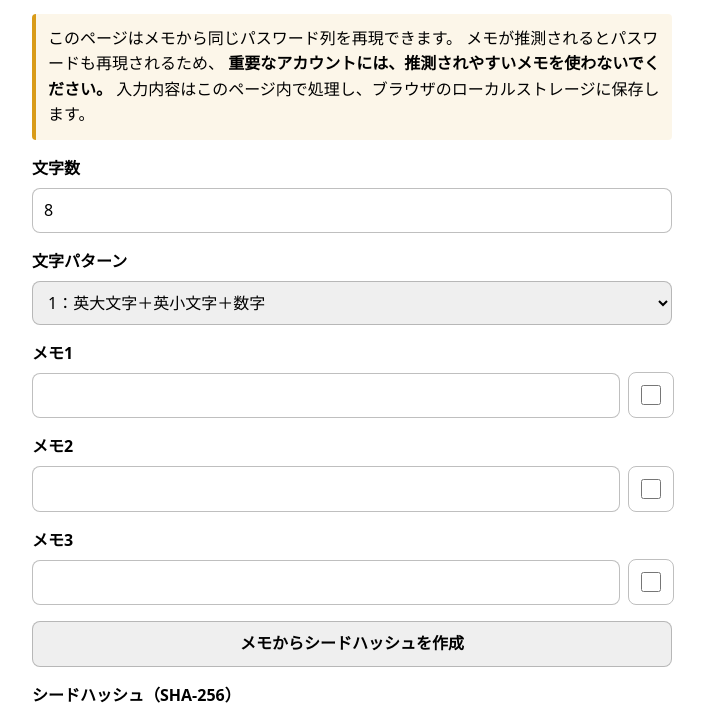
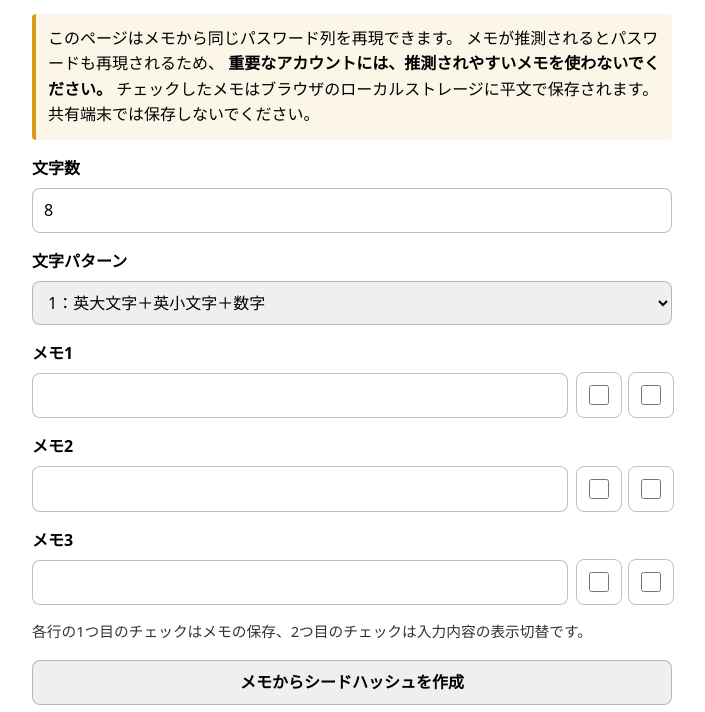
Before and after one commit to KskOHTA/pwg, a plain HTML site: page index.html in a window 1280 px wide. Shown: the part 81-793 px from the top of the page, without its empty margins (288-993 px from the left). Drawn offline with Linux system fonts and the light colour scheme.

Commit message:
各メモ欄に表示・非表示チェックボックスを追加

```diff
--- a/index.html
+++ b/index.html
@@ -16,7 +16,7 @@
     .result-row { display: flex; gap: 8px; }
     .result-row input { flex: 1; min-width: 0; font-family: monospace; }
     .result-row button { width: auto; }
-    .memo-row { display: grid; grid-template-columns: minmax(0, 1fr) 44px; align-items: end; gap: 8px; }
+    .memo-row { display: grid; grid-template-columns: minmax(0, 1fr) 44px 44px; align-items: end; gap: 8px; }
     .check-label { display: grid; place-items: center; width: 44px; height: 44px; margin: 0; border: 1px solid #8888; border-radius: 8px; }
     .check-label input { width: 20px; min-height: 20px; height: 20px; margin: 0; padding: 0; }
     .note { padding: 12px; border-left: 4px solid #d99b18; background: #d99b1818; border-radius: 4px; }
@@ -31,7 +31,7 @@
       このページはメモから同じパスワード列を再現できます。
       メモが推測されるとパスワードも再現されるため、
       <strong>重要なアカウントには、推測されやすいメモを使わないでください。</strong>
-      入力内容はこのページ内で処理し、ブラウザのローカルストレージに保存します。
+      チェックしたメモはブラウザのローカルストレージに平文で保存されます。共有端末では保存しないでください。
     </p>
 
     <label for="length">文字数</label>
@@ -49,19 +49,23 @@
 
     <label for="memo1">メモ1</label>
     <div class="memo-row">
-      <input id="memo1" type="text" autocomplete="off">
+      <input id="memo1" type="password" autocomplete="off">
       <label class="check-label" for="check1" title="メモ1を保存"><input id="check1" type="checkbox" aria-label="メモ1をローカルストレージに保存"></label>
+      <label class="check-label" for="show1" title="メモ1を表示"><input id="show1" type="checkbox" aria-label="メモ1を表示する（チェックなしで非表示）"></label>
     </div>
     <label for="memo2">メモ2</label>
     <div class="memo-row">
-      <input id="memo2" type="text" autocomplete="off">
+      <input id="memo2" type="password" autocomplete="off">
       <label class="check-label" for="check2" title="メモ2を保存"><input id="check2" type="checkbox" aria-label="メモ2をローカルストレージに保存"></label>
+      <label class="check-label" for="show2" title="メモ2を表示"><input id="show2" type="checkbox" aria-label="メモ2を表示する（チェックなしで非表示）"></label>
     </div>
     <label for="memo3">メモ3</label>
     <div class="memo-row">
-      <input id="memo3" type="text" autocomplete="off">
+      <input id="memo3" type="password" autocomplete="off">
       <label class="check-label" for="check3" title="メモ3を保存"><input id="check3" type="checkbox" aria-label="メモ3をローカルストレージに保存"></label>
+      <label class="check-label" for="show3" title="メモ3を表示"><input id="show3" type="checkbox" aria-label="メモ3を表示する（チェックなしで非表示）"></label>
     </div>
+    <p class="muted">各行の1つ目のチェックはメモの保存、2つ目のチェックは入力内容の表示切替です。</p>
 
     <div class="buttons">
       <button id="makeSeed" type="button">メモからシードハッシュを作成</button>
@@ -83,7 +87,7 @@
 
     <p id="status" class="muted" aria-live="polite"></p>
     <p id="count" class="muted">生成回数：0</p>
-    <p class="muted">同じメモ・文字数・パターンなら、同じ順番で生成した結果を再現できます。シードをリセットすると、生成回数も0に戻ります。ブラウザを閉じても、チェックしたメモとチェック状態はローカルに記憶されます。</p>
+    <p class="muted">同じメモ・文字数・パターンなら、同じ順番で生成した結果を再現できます。シードをリセットすると、生成回数も0に戻ります。</p>
   </main>
 
   <script>
@@ -112,10 +116,20 @@
       return `pwg.check${number}`;
     }
 
+    function visibilityKey(number) {
+      return `pwg.show${number}`;
+    }
+
+    function updateMemoVisibility(number) {
+      $("memo" + number).type = $("show" + number).checked ? "text" : "password";
+    }
+
     function loadMemo(number) {
       const checked = localStorage.getItem(checkKey(number)) === "true";
       $("check" + number).checked = checked;
       $("memo" + number).value = checked ? (localStorage.getItem(storageKey(number)) || "") : "";
+      $("show" + number).checked = localStorage.getItem(visibilityKey(number)) === "true";
+      updateMemoVisibility(number);
     }
 
     function saveMemo(number) {
@@ -126,6 +140,11 @@
       } else {
         localStorage.removeItem(storageKey(number));
       }
+    }
+
+    function saveVisibility(number) {
+      localStorage.setItem(visibilityKey(number), String($("show" + number).checked));
+      updateMemoVisibility(number);
     }
 
     function getMemoSnapshot() {
@@ -238,8 +257,11 @@
       for (let number = 1; number <= 3; number++) {
         $("memo" + number).value = "";
         $("check" + number).checked = false;
+        $("show" + number).checked = false;
+        updateMemoVisibility(number);
         localStorage.removeItem(storageKey(number));
         localStorage.removeItem(checkKey(number));
+        localStorage.removeItem(visibilityKey(number));
       }
       $("seedHash").value = "";
       $("result").value = "";
@@ -268,6 +290,7 @@
       loadMemo(number);
       $("memo" + number).addEventListener("input", () => saveMemo(number));
       $("check" + number).addEventListener("change", () => saveMemo(number));
+      $("show" + number).addEventListener("change", () => saveVisibility(number));
     }
 
     $("makeSeed").addEventListener("click", makeSeed);
```
